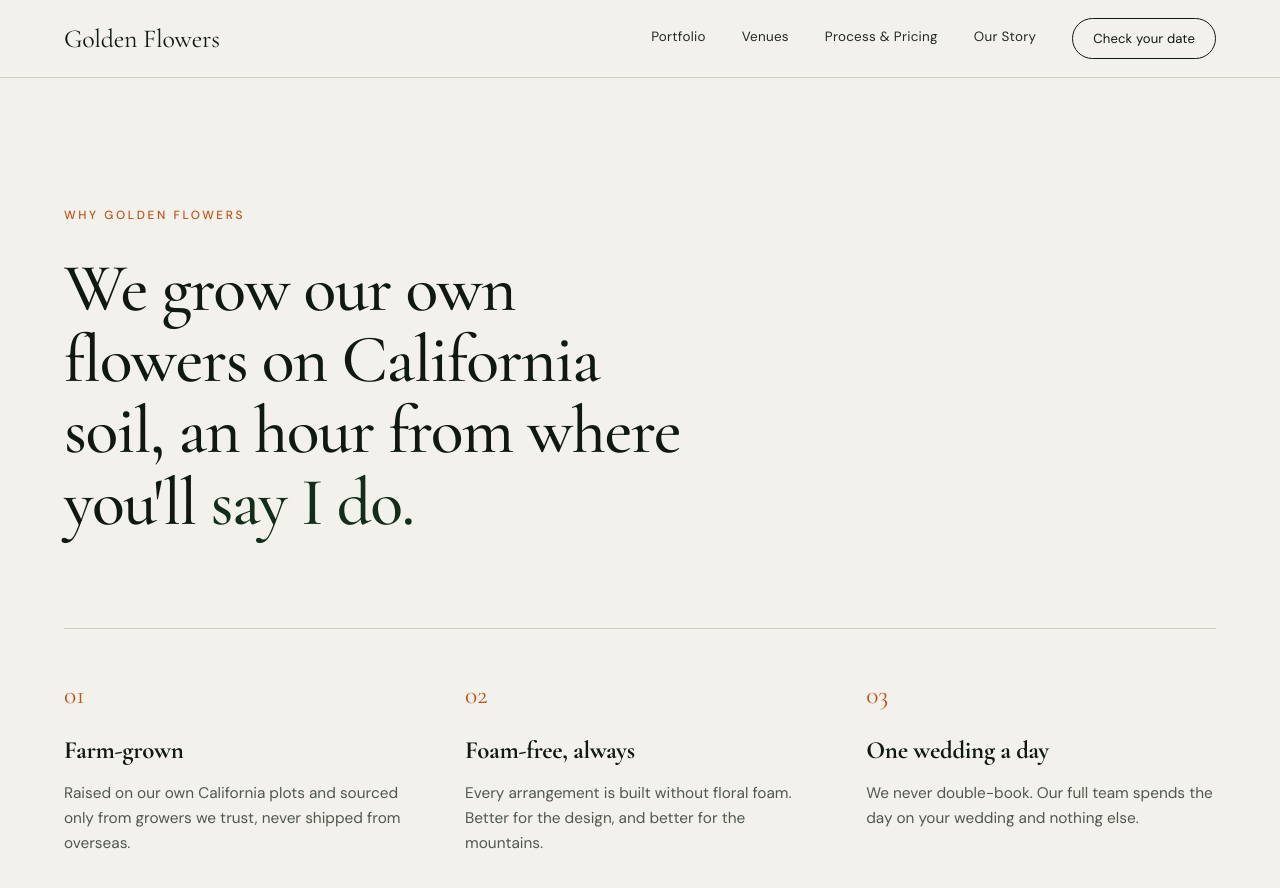
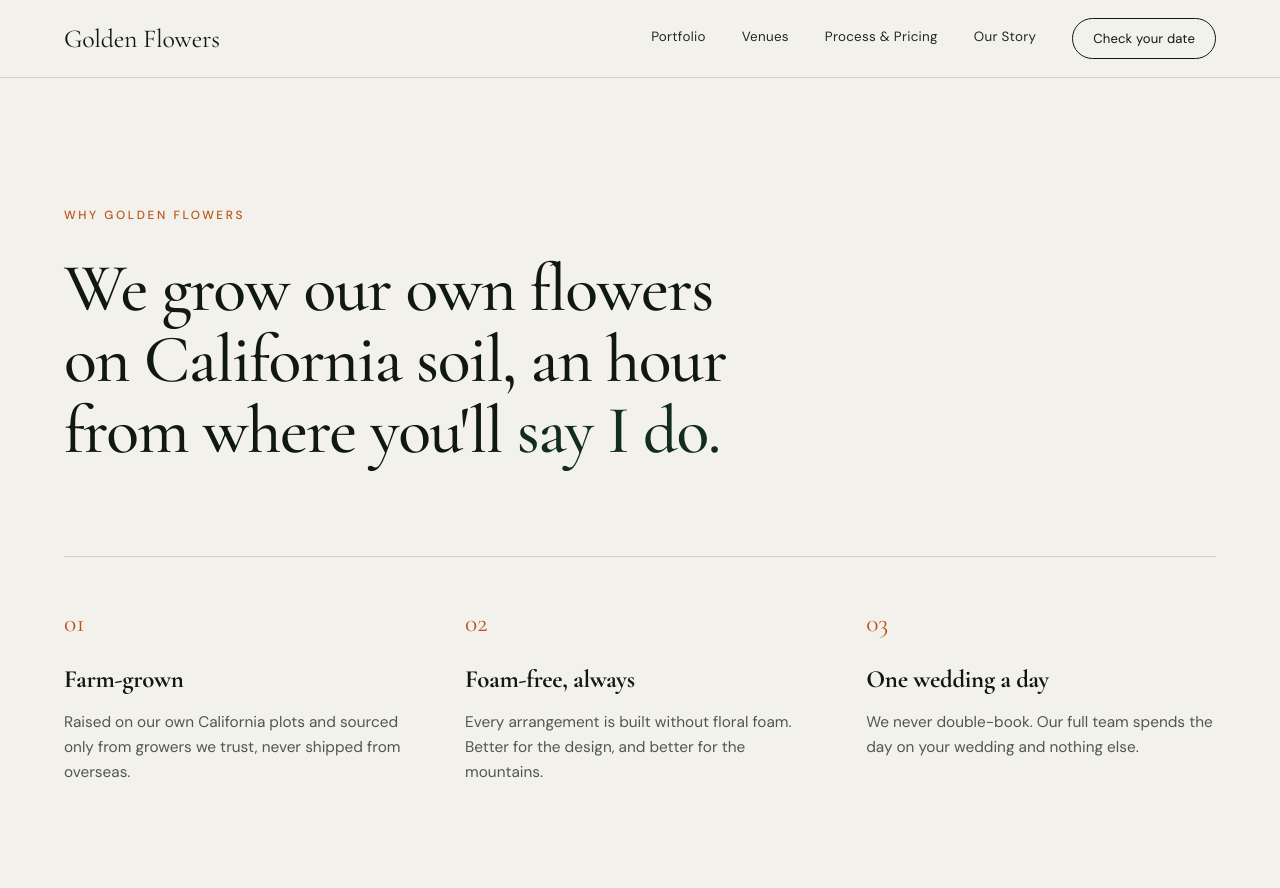
Before and after one commit to jshplhm/goldenflowers, a Jekyll site: the page built from index.md, in a window 1280 px wide and 900 px high, scrolled down 1202 px. Shown: the top 888 px of the window. Built offline with Jekyll 4.4.1, drawn with Linux system fonts in a browser that asks for light colours.

Commit message:
Home: brighter immersive photo, legible card numerals, balanced credo measure
- Immersive band swapped from the dark Stone House interior to Emma & Ross golden-hour field, so the photo band and the forest aesthetics section below no longer read as one long dark run
- Aesthetic cards get a top-left corner scrim so the 01/02/03 numerals stay legible on any photo (02 was invisible against bright sky)
- Credo headline measure widened 20ch to 24ch with text-wrap balance: three even lines instead of four with awkward breaks

Co-Authored-By: Claude Opus 4.8 <noreply@anthropic.com>

```diff
--- a/assets/css/redesign.css
+++ b/assets/css/redesign.css
@@ -115,7 +115,7 @@ body.menu-open .mobile-menu{transform:none;}
 
 /* ---------- CREDO ---------- */
 .credo{padding:clamp(80px,11vw,150px) var(--pad) clamp(60px,7vw,90px);max-width:1500px;margin:0 auto;}
-.credo h2{font-family:var(--d);font-weight:430;font-optical-sizing:auto;font-size:clamp(2.1rem,5.3vw,4.8rem);line-height:1.05;letter-spacing:-.02em;max-width:20ch;margin-top:26px;}
+.credo h2{font-family:var(--d);font-weight:430;font-optical-sizing:auto;font-size:clamp(2.1rem,5.3vw,4.8rem);line-height:1.05;letter-spacing:-.02em;max-width:24ch;text-wrap:balance;margin-top:26px;}
 .credo h2 em{color:var(--forest);}
 .facts{display:grid;grid-template-columns:repeat(3,1fr);gap:clamp(28px,4vw,60px);margin-top:clamp(56px,7vw,90px);border-top:1px solid var(--line);padding-top:46px;}
 .fact .n{font-family:var(--d);font-style:normal;font-size:1.6rem;color:var(--terra);display:block;margin-bottom:16px;}
@@ -157,6 +157,7 @@ body.menu-open .mobile-menu{transform:none;}
 .aes-row{display:grid;grid-template-columns:repeat(3,1fr);gap:clamp(20px,2.4vw,32px);}
 .aes-card{display:block;}
 .aes-card .ph{position:relative;aspect-ratio:4/5;overflow:hidden;border-radius:3px;margin-bottom:22px;}
+.aes-card .ph::before{content:"";position:absolute;inset:0;z-index:1;background:linear-gradient(135deg,oklch(15% .02 150/.45),transparent 38%);pointer-events:none;}
 .aes-card .ph img{width:100%;height:100%;object-fit:cover;transition:transform 1s cubic-bezier(.2,.7,.2,1);}
 .aes-card:hover .ph img{transform:scale(1.05);}
 .aes-card .idx{position:absolute;top:16px;left:18px;z-index:2;font-family:var(--d);font-style:normal;font-size:2.4rem;color:var(--paper);text-shadow:0 2px 18px oklch(15% 0 0/.5);}
--- a/index.md
+++ b/index.md
@@ -64,7 +64,7 @@ canonical_url: https://goldenflorals.com/
 
 <!-- IMMERSIVE -->
 <section class="immersive">
-  <img class="bg" src="{{ site.baseurl }}/assets/images/portfolio/hannah-chance/hannah-chance-27.jpg" alt="Autumn wedding reception centerpieces by Golden Flowers at The Stone House">
+  <img class="bg" src="{{ site.baseurl }}/assets/images/portfolio/emma-ross/emma-ross-12.jpg" alt="Couple at golden hour with a trailing white bouquet by Golden Flowers">
   <div class="il">
     <span class="lab">From our farm</span>
     <p class="disp">Every stem chosen for one couple, one date, one place in the mountains.</p>
```
